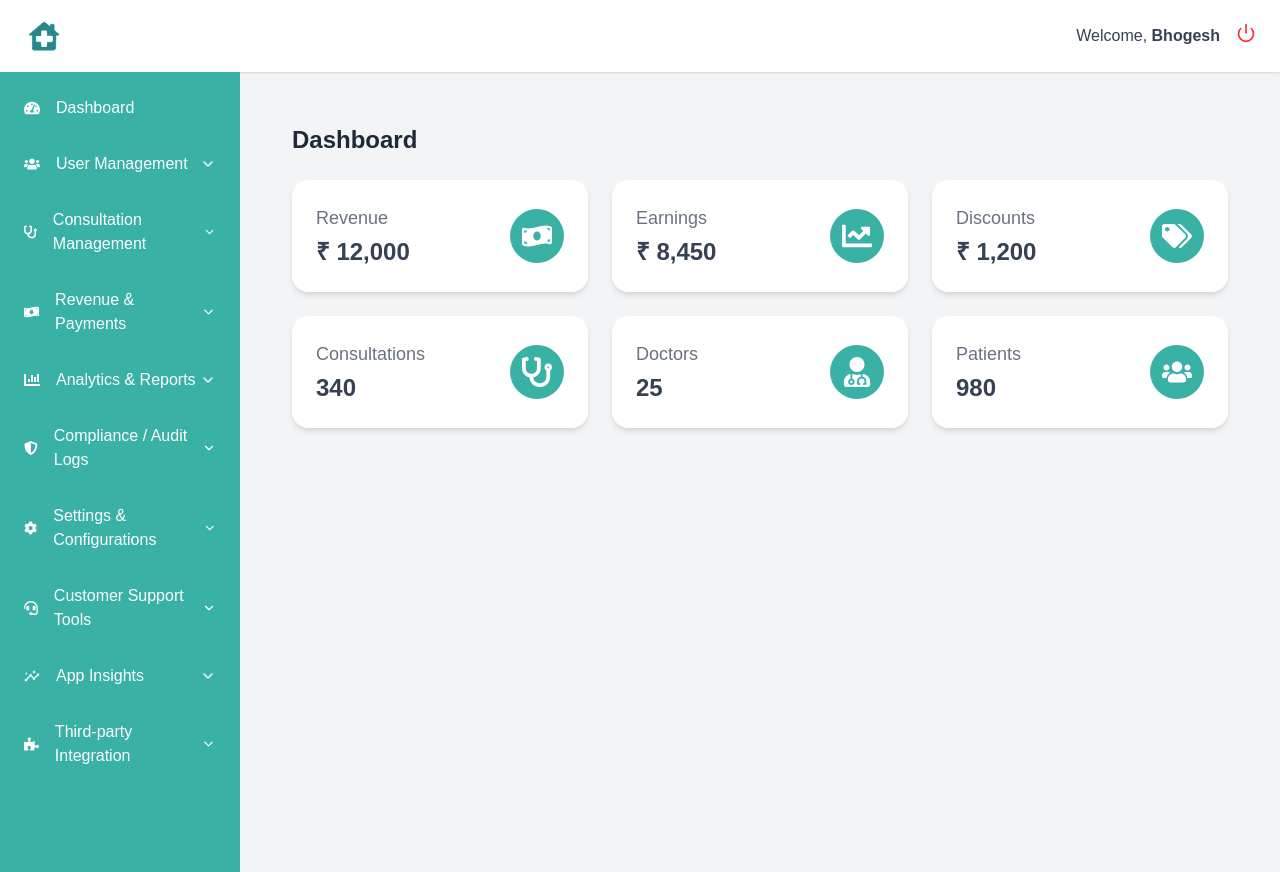
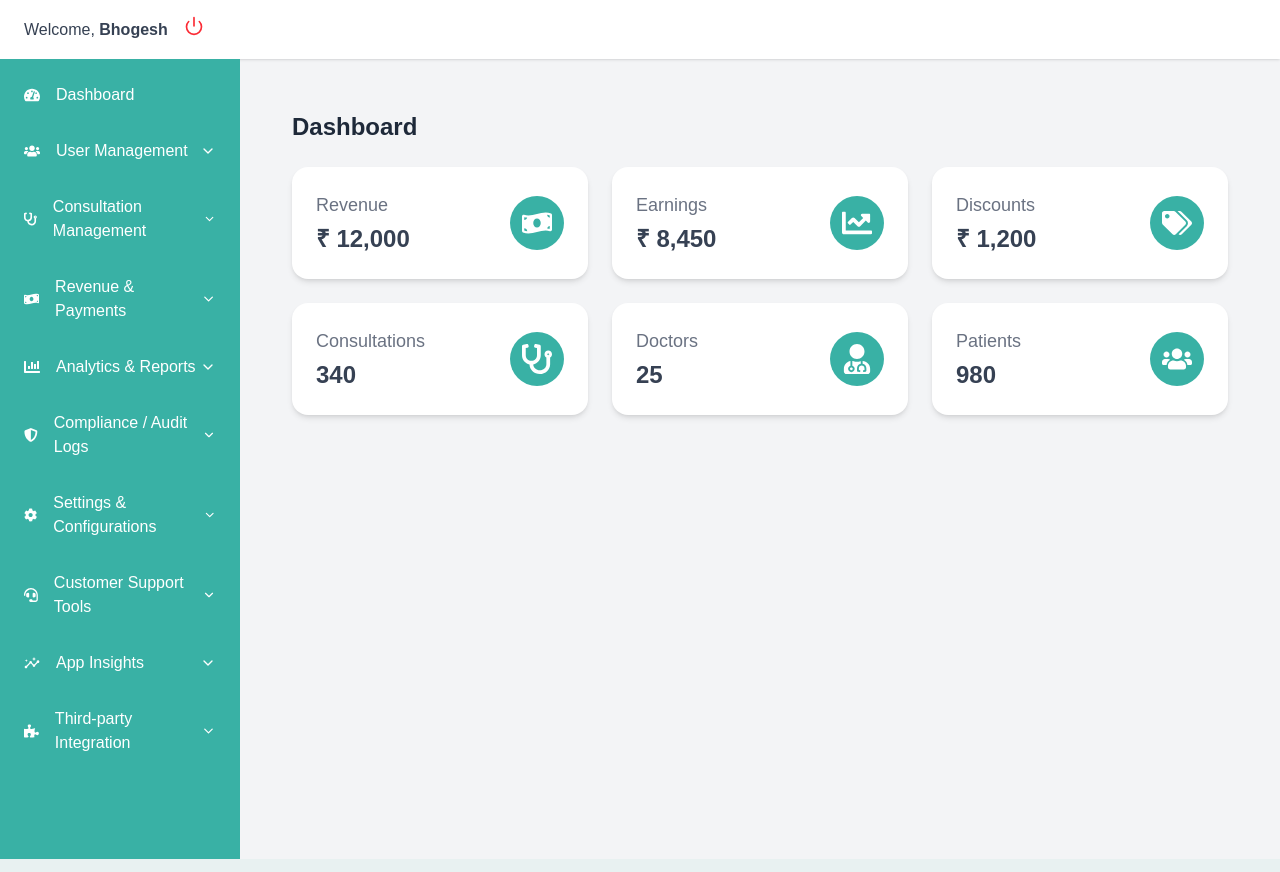
Before and after one commit to vura10/MedGo, a React (Vite) app: page /home in a window 1280 px wide. Built offline with nearby package versions, Linux system fonts and the light colour scheme.

Commit message:
make the icons in the comments.

```diff
--- a/src/components/Navbar.jsx
+++ b/src/components/Navbar.jsx
@@ -18,11 +18,11 @@ const Navbar = () => {
 
   return (
     <nav className="w-full bg-white shadow px-6 py-4 flex justify-between items-center">
-      <img
+      {/* <img
         src={AppIcon}
         alt="Admin Logo"
         className="h-10 w-auto"
-      />
+      /> */}
 
       <div className="flex items-center gap-4 relative">
         <p className="text-gray-700">
```
